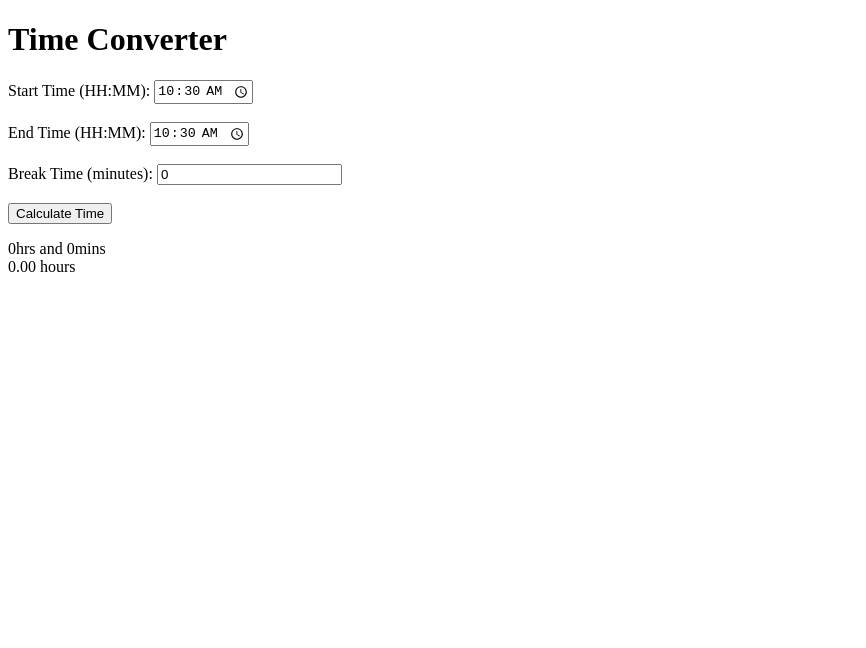
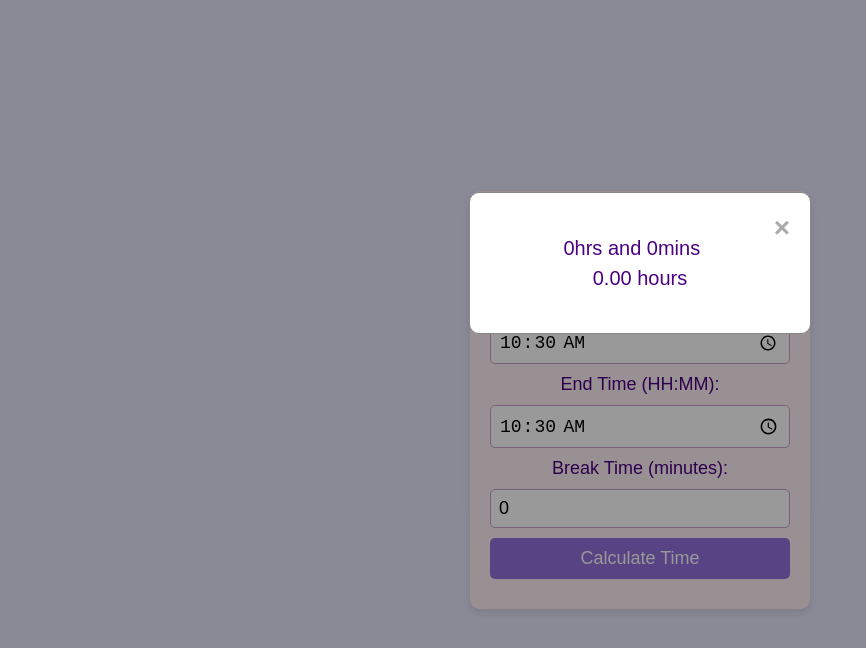
Before and after one commit to jrautida/prei-time, a plain HTML site: page index.html in a window 1280 px wide. Both pictures are taken after typing "10:30", "10:30" into the empty fields and a click on the button "Calculate Time". Shown: the whole page, without its empty margins (0-866 px from the left). Drawn offline with Linux system fonts and the light colour scheme.

Commit message:
Update index.html

```diff
--- a/index.html
+++ b/index.html
@@ -2,22 +2,108 @@
 <html lang="en">
 <head>
     <meta charset="UTF-8">
-    <meta name="viewport" content="width=device-width, initial-scale=1.0">
+    <meta name="viewport" content="width=device-width, initial-scale=1.0, maximum-scale=1.0, user-scalable=no">
     <title>Time Converter</title>
+    <style>
+        body {
+            font-family: Arial, sans-serif;
+            background-color: #E6E6FA; /* Lavender background */
+            color: #4B0082; /* Darker lavender text */
+            display: flex;
+            justify-content: center;
+            align-items: center;
+            height: 100vh;
+            margin: 0;
+        }
+        .container {
+            text-align: center;
+            padding: 20px;
+            border-radius: 10px;
+            background-color: #FFF0F5; /* LavenderBlush background for contrast */
+            box-shadow: 0 4px 8px rgba(0, 0, 0, 0.1);
+            max-width: 90%;
+            width: 300px;
+        }
+        label, input, button {
+            display: block;
+            width: 100%;
+            margin: 10px 0;
+            font-size: 18px;
+        }
+        input {
+            padding: 8px;
+            border: 1px solid #C8A2C8;
+            border-radius: 5px;
+            box-sizing: border-box;
+        }
+        button {
+            background-color: #9370DB; /* Medium Purple */
+            color: white;
+            border: none;
+            padding: 10px;
+            border-radius: 5px;
+            cursor: pointer;
+        }
+        button:hover {
+            background-color: #7B68EE; /* Slightly darker purple */
+        }
+        /* Modal styles */
+        .modal {
+            display: none;
+            position: fixed;
+            z-index: 1;
+            left: 0;
+            top: 0;
+            width: 100%;
+            height: 100%;
+            overflow: auto;
+            background-color: rgba(0, 0, 0, 0.4);
+        }
+        .modal-content {
+            background-color: #FFF;
+            margin: 15% auto;
+            padding: 20px;
+            border: 1px solid #888;
+            border-radius: 10px;
+            width: 80%;
+            max-width: 300px;
+            text-align: center;
+			font-size:20px;
+			line-height:30px;
+        }
+        .close {
+            color: #AAA;
+            float: right;
+            font-size: 28px;
+            font-weight: bold;
+        }
+        .close:hover,
+        .close:focus {
+            color: #000;
+            text-decoration: none;
+            cursor: pointer;
+        }
+    </style>
 </head>
 <body>
+    <div class="container">
         <h1>Time Converter</h1>
         <label for="start-time">Start Time (HH:MM):</label>
         <input type="time" id="start-time">
-    <br><br>
         <label for="end-time">End Time (HH:MM):</label>
         <input type="time" id="end-time">
-    <br><br>
         <label for="break-time">Break Time (minutes):</label>
         <input type="number" id="break-time" min="0" value="0">
-    <br><br>
         <button onclick="convertTime()">Calculate Time</button>
+    </div>
+
+    <!-- Modal -->
+    <div id="resultModal" class="modal">
+        <div class="modal-content">
+            <span class="close" onclick="closeModal()">&times;</span>
             <p id="output"></p>
+        </div>
+    </div>
 
     <script>
         function convertTime() {
@@ -27,6 +113,7 @@
 
             if (!startTime || !endTime) {
                 document.getElementById('output').innerText = 'Please enter both start and end times.';
+                showModal();
                 return;
             }
 
@@ -61,6 +148,22 @@
 
             // Display the result
             document.getElementById('output').innerText = `${hours}hrs and ${minutes}mins\n${decimalHours} hours`;
+            showModal();
+        }
+
+        function showModal() {
+            document.getElementById('resultModal').style.display = 'block';
+        }
+
+        function closeModal() {
+            document.getElementById('resultModal').style.display = 'none';
+        }
+
+        // Close modal when clicking outside of the modal content
+        window.onclick = function(event) {
+            if (event.target == document.getElementById('resultModal')) {
+                closeModal();
+            }
         }
     </script>
 </body>
```
Lines whose indentation alone changed are shown as unchanged.
